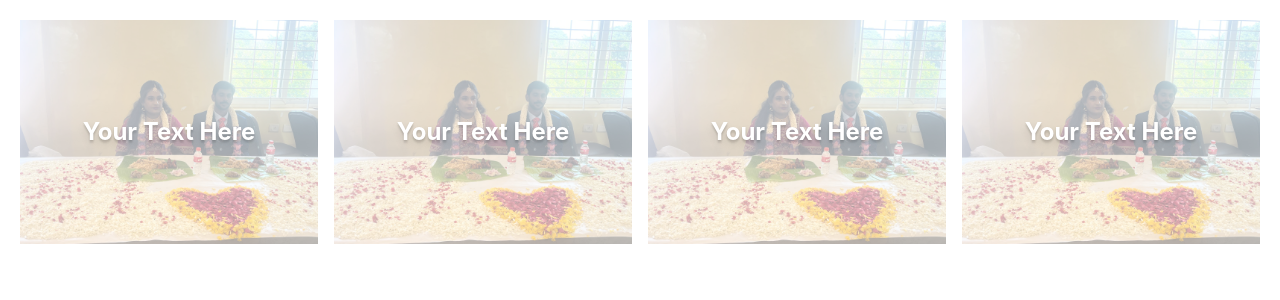
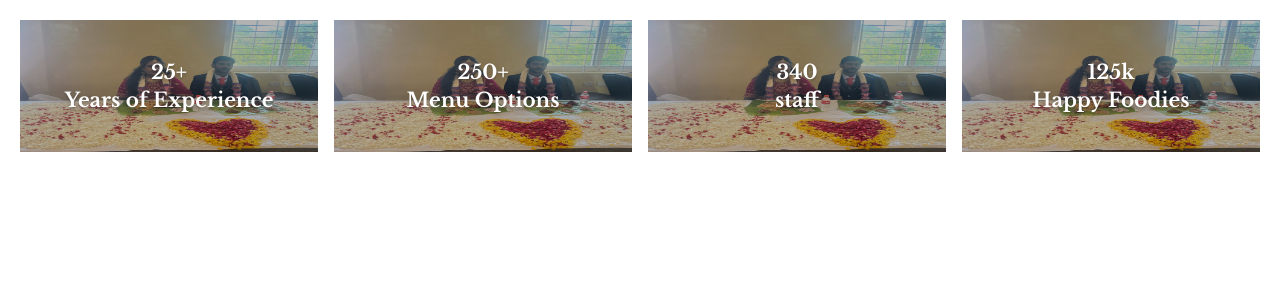
Before and after one commit to EmmanuellDev/emma-catering, a React (Create React App) app: page / in a window 1280 px wide. Shown: the top 300 px of the page. Built offline with nearby package versions, Linux system fonts and the light colour scheme; a web font is replaced by a local one.

Commit message:
Home page updates #4

```diff
--- a/src/pages/Ch.js
+++ b/src/pages/Ch.js
@@ -8,11 +8,11 @@ const ImageOverlay = () => {
         <img
           src={img1}
           alt="Image 1"
-          className="w-full h-auto opacity-40 transition-opacity duration-300 ease-in-out hover:opacity-100"
+          className="w-full h-33 opacity-400 brightness-70 transition-opacity duration-300 ease-in-out hover:opacity-100"
         />
         <div className="absolute inset-0 flex items-center justify-center">
-          <span className="text-white text-2xl font-bold text-shadow-lg">
-            Your Text Here
+          <span className="text-white text-center libre-baskerville-text text-xl font-bold text-shadow-lg">
+            25+ <br/> Years of Experience
           </span>
         </div>
       </div>
@@ -21,11 +21,11 @@ const ImageOverlay = () => {
         <img
           src={img1}
           alt="Image 2"
-          className="w-full h-auto opacity-40 transition-opacity duration-300 ease-in-out hover:opacity-100"
+          className="w-full h-33 opacity-400 brightness-70 transition-opacity duration-300 ease-in-out hover:opacity-100"
         />
         <div className="absolute inset-0 flex items-center justify-center">
-          <span className="text-white text-2xl font-bold text-shadow-lg">
-            Your Text Here
+          <span className="text-white text-center libre-baskerville-text text-xl font-bold text-shadow-lg">
+            250+ <br/> Menu Options
           </span>
         </div>
       </div>
@@ -34,11 +34,11 @@ const ImageOverlay = () => {
         <img
           src={img1}
           alt="Image 3"
-          className="w-full h-auto opacity-40 transition-opacity duration-300 ease-in-out hover:opacity-100"
+          className="w-full h-33 opacity-400 brightness-70 transition-opacity duration-300 ease-in-out hover:opacity-100"
         />
         <div className="absolute inset-0 flex items-center justify-center">
-          <span className="text-white text-2xl font-bold text-shadow-lg">
-            Your Text Here
+          <span className="text-white text-center libre-baskerville-text text-xl font-bold text-shadow-lg">
+            340 <br/> staff
           </span>
         </div>
       </div>
@@ -47,11 +47,11 @@ const ImageOverlay = () => {
         <img
           src={img1}
           alt="Image 3"
-          className="w-full h-auto opacity-40 transition-opacity duration-300 ease-in-out hover:opacity-100"
+          className="w-full h-33 opacity-400 brightness-70 transition-opacity duration-300 ease-in-out hover:opacity-100"
         />
         <div className="absolute inset-0 flex items-center justify-center">
-          <span className="text-white text-2xl font-bold text-shadow-lg">
-            Your Text Here
+          <span className="text-white text-center libre-baskerville-text text-xl font-bold text-shadow-lg">
+            125k <br/> Happy Foodies
           </span>
         </div>
       </div>
--- a/src/pages/Home.js
+++ b/src/pages/Home.js
@@ -394,6 +394,7 @@ const data = [
     </section>
     <section>
       <div>
+
       </div>
     </section>
     <Footer />
```
